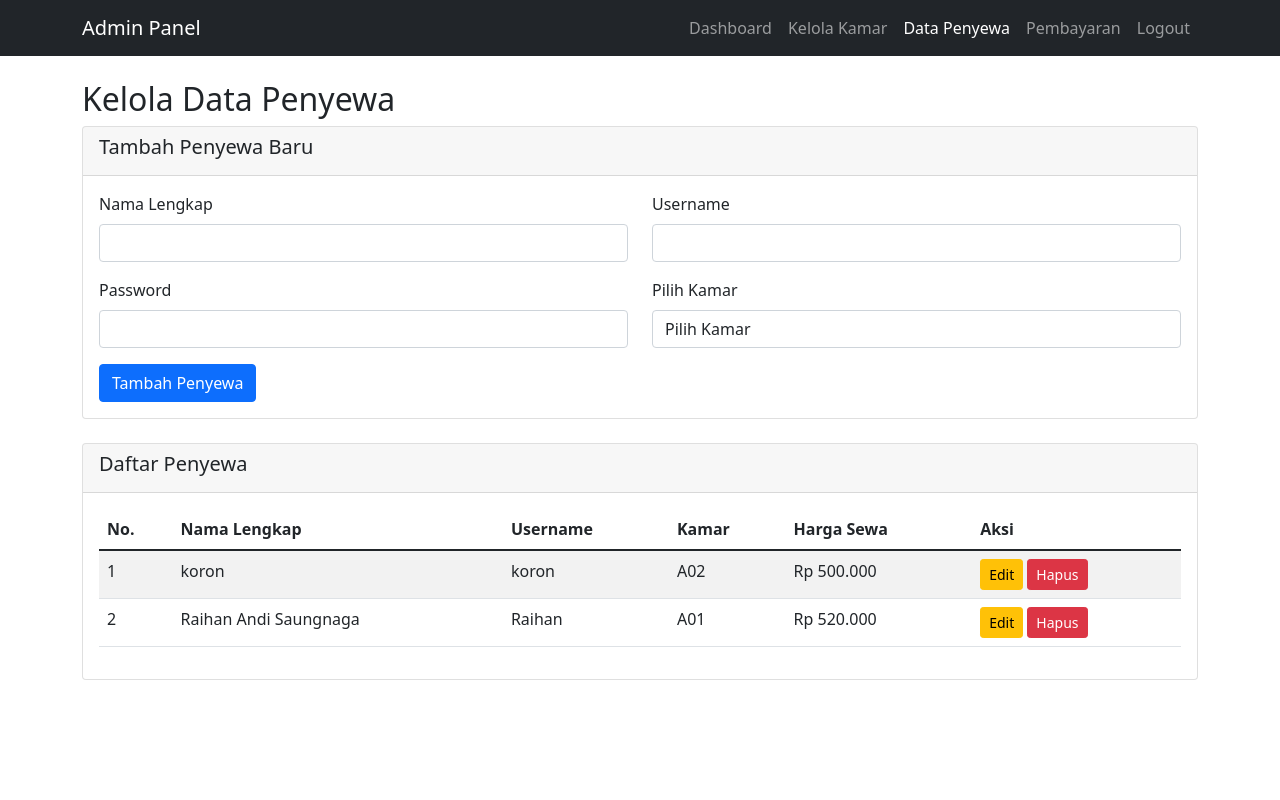
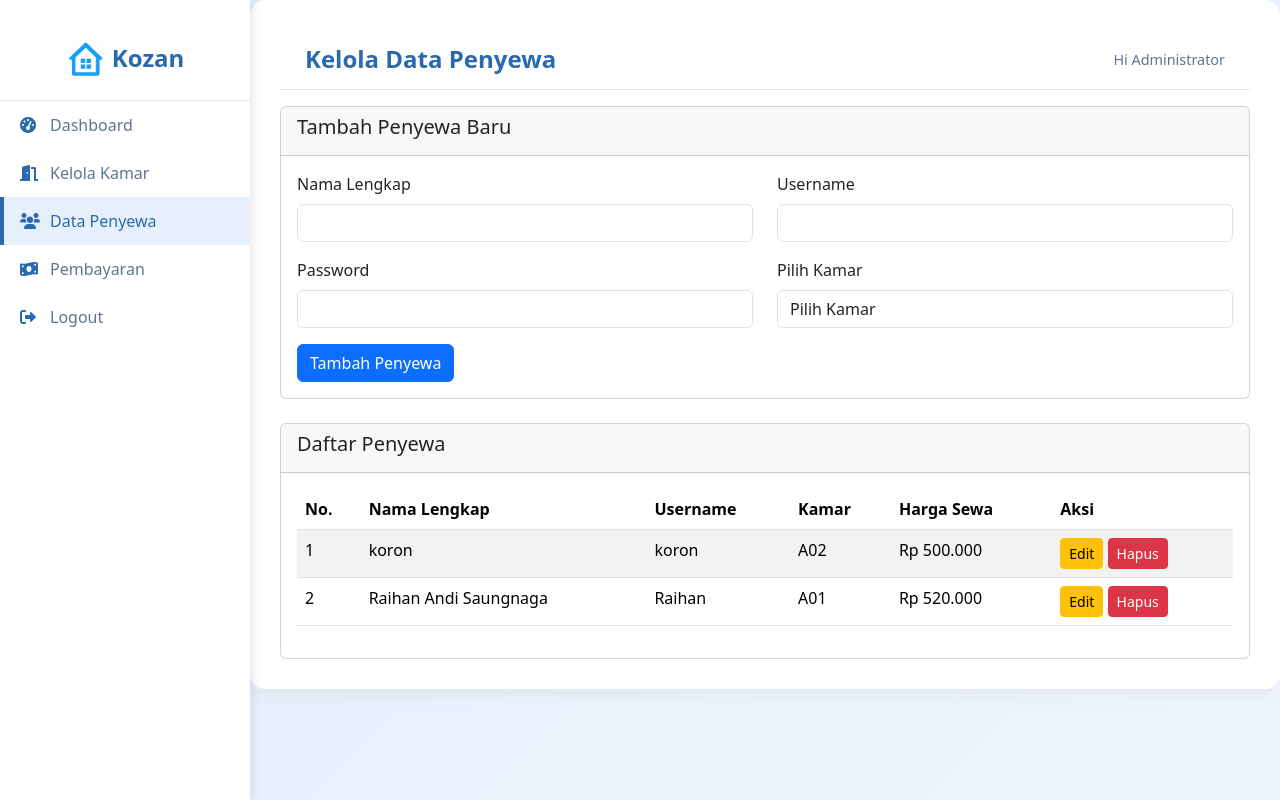
Before and after one commit to sngraihan/Proyek-Akhir-Pemrograman-Web, a PHP site: page /admin/tenants.php in a window 1280 px wide. Run offline with PHP 8.4, Linux system fonts and the light colour scheme; a user stored in the database is signed in; data comes from the database, SQL or seed files in the repository.

Commit message:
Update tenants.php

```diff
--- a/admin/tenants.php
+++ b/admin/tenants.php
@@ -125,24 +125,32 @@ $all_rooms = $conn->query("SELECT * FROM rooms ORDER BY room_number")->fetch_all
     <meta charset="UTF-8">
     <meta name="viewport" content="width=device-width, initial-scale=1.0">
     <title>Kelola Penyewa - Admin</title>
-    <link href="https://cdn.jsdelivr.net/npm/bootstrap@5.1.3/dist/css/bootstrap.min.css" rel="stylesheet">
+    <link rel="stylesheet" href="../assets/css/d_admin.css">
+    <link href="https://cdn.jsdelivr.net/npm/bootstrap@5.3.3/dist/css/bootstrap.min.css" rel="stylesheet">
+    <link href="https://cdnjs.cloudflare.com/ajax/libs/font-awesome/6.0.0-beta3/css/all.min.css" rel="stylesheet">
 </head>
 <body>
-    <nav class="navbar navbar-expand-lg navbar-dark bg-dark">
-        <div class="container">
-            <a class="navbar-brand" href="#">Admin Panel</a>
-            <div class="navbar-nav ms-auto">
-                <a class="nav-link" href="dashboard.php">Dashboard</a>
-                <a class="nav-link" href="rooms.php">Kelola Kamar</a>
-                <a class="nav-link active" href="tenants.php">Data Penyewa</a>
-                <a class="nav-link" href="payments.php">Pembayaran</a>
-                <a class="nav-link" href="../logout.php">Logout</a>
-            </div>
+    <!-- Sidebar Navigation -->
+    <div class="sidebar">
+        <div class="logo">
+            <img src="../assets/images/logo.jpg" alt="Logo" style="width: 40px; height: 40px; object-fit: contain;">
+            <span>Kozan</span>
         </div>
-    </nav>
+        <a href="dashboard.php"><i class="fas fa-tachometer-alt"></i> Dashboard</a>
+        <a href="rooms.php"><i class="fas fa-door-open"></i> Kelola Kamar</a>
+        <a href="tenants.php" class="active"><i class="fas fa-users"></i> Data Penyewa</a>
+        <a href="payments.php"><i class="fas fa-money-bill-wave"></i> Pembayaran</a>
+        <a href="../logout.php"><i class="fas fa-sign-out-alt"></i> Logout</a>
+    </div>
 
-    <div class="container mt-4">
-        <h2>Kelola Data Penyewa</h2>
+    <!-- Main Content -->
+    <div class="content">
+        <div class="header d-flex justify-content-between align-items-center">
+            <h2>Kelola Data Penyewa</h2>
+            <div class="welcome">Hi <?= $_SESSION['full_name'] ?></div>
+        </div>
+
+        <div class="mt-3">
 
         <?php if (isset($success)): ?>
             <div class="alert alert-success alert-dismissible fade show" role="alert">
@@ -251,6 +259,7 @@ $all_rooms = $conn->query("SELECT * FROM rooms ORDER BY room_number")->fetch_all
             </div>
         </div>
     </div>
+    </div>
 
     <!-- Modal Edit untuk setiap tenant -->
     <?php foreach ($tenants as $tenant): ?>
```
